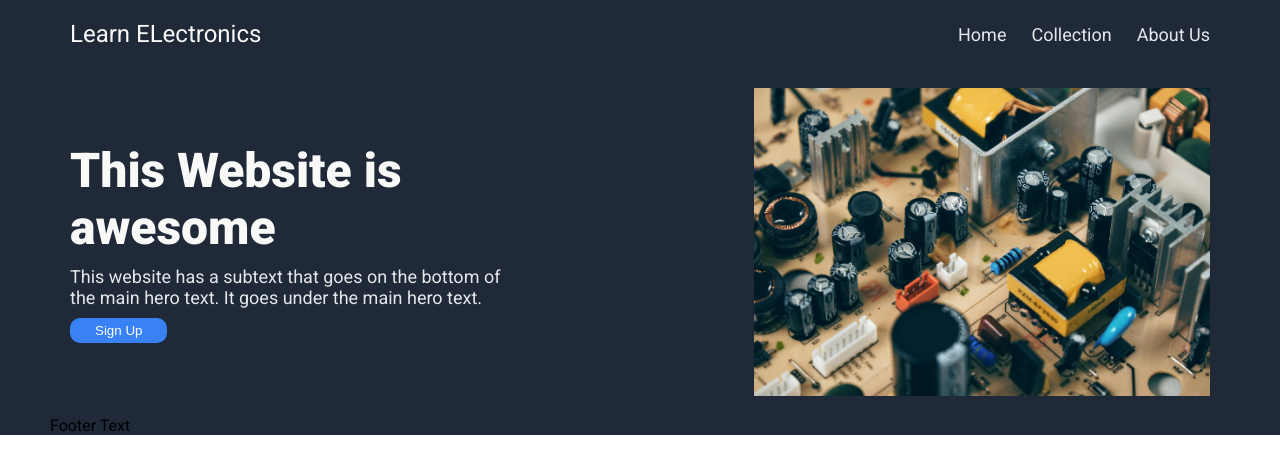
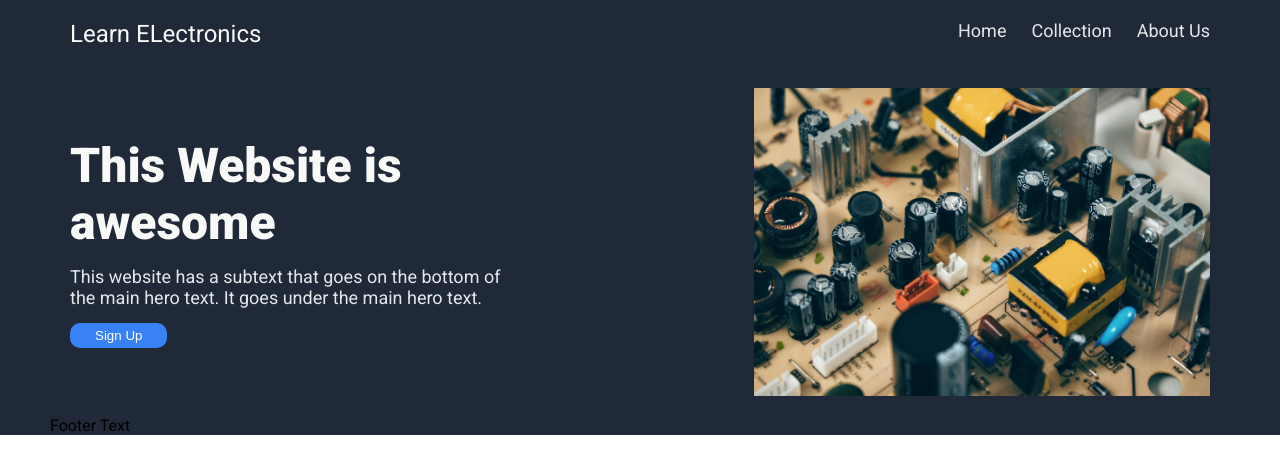
Before and after one commit to rafibuilds/odin-landing-page, a plain HTML site: page index.html in a window 1280 px wide. Drawn offline with Linux system fonts and the light colour scheme.

Commit message:
Tweek some setting to set the image

```diff
--- a/style.css
+++ b/style.css
@@ -52,21 +52,20 @@ p.hero-second {
     display: flex;
     justify-content: space-between;
     padding: 20px;
-    align-items: center;
+    align-items: stretch;
 }
 
 .hero-text {
     max-width: 40%;
     display: flex;
     flex-direction: column;
-    justify-content: space-between;
-    gap: 10px;
+    justify-content: center;
+    gap: 15px;
     align-items: flex-start;
 }
 
 .hero-image {
     max-width: 40%;
-    align-self: stretch;
 }
 
 .hero-image img {
```
